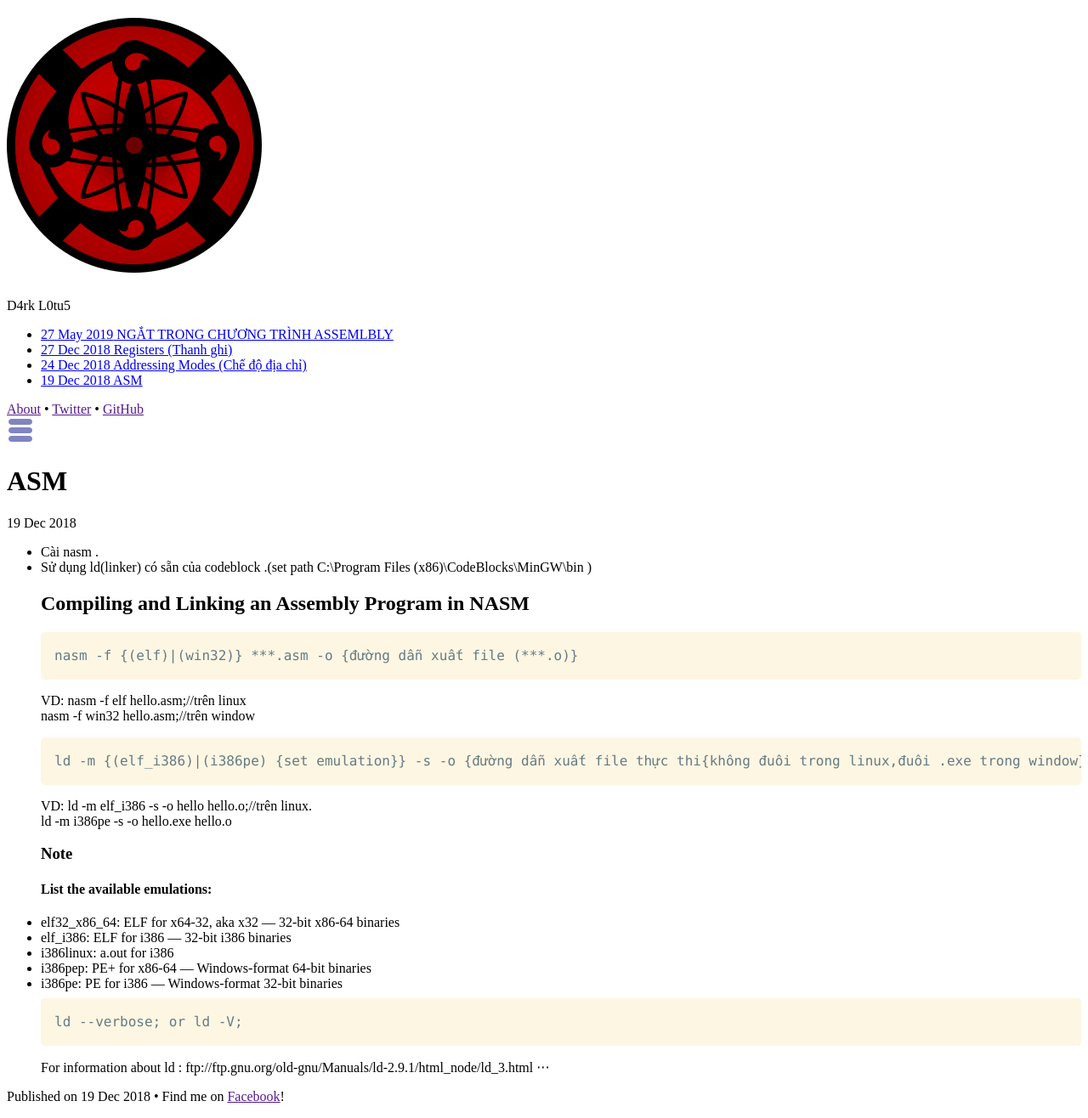
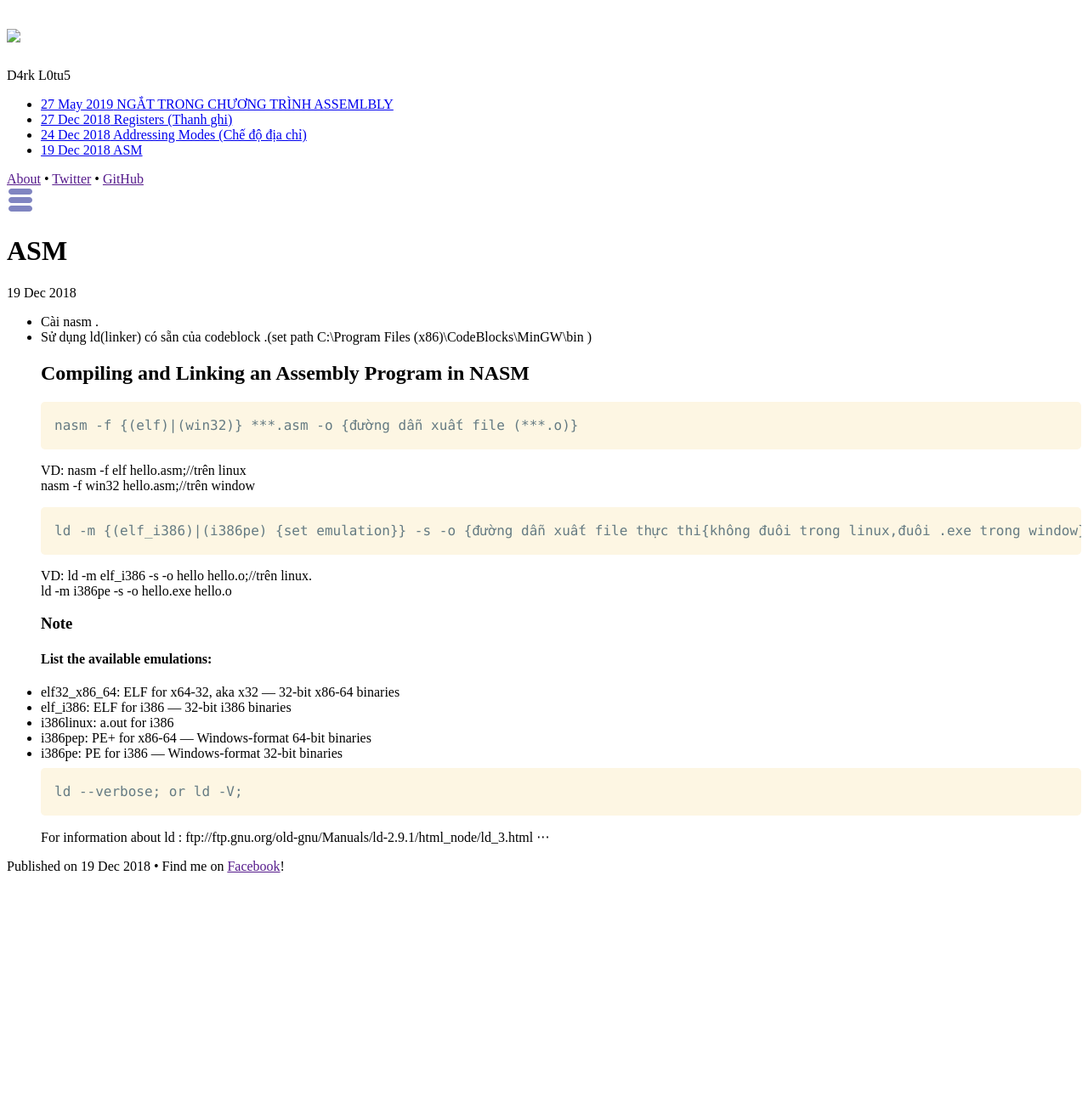
Before and after one commit to X-Cotang/myBlog, a Jekyll site: the page built from _posts/2018-12-19-Intro.md, in a window 1280 px wide. Shown: the whole page at 85% size. Built offline with Jekyll 4.4.1, drawn with Linux system fonts in a browser that asks for light colours; nearby versions of some CDN libraries; after the commit the page ends 1045 px from its top, so only the background shows below that.

Commit message:
Update default.html

```diff
--- a/_layouts/default.html
+++ b/_layouts/default.html
@@ -32,7 +32,7 @@
       <div class="sidebar" id="sidebar">
         <div class="header">
 
-          <h1 class="title"><a href="#" onclick="sharingan()"><img id="logo" src="/images/logo.png"></a></h1>
+          <h1 class="title"><a href="#" onclick="sharingan()"><img id="logo" src="./images/logo.png"></a></h1>
           <span class="tagline">D4rk L0tu5</span>
         </div>
         <div class="posts">
```
